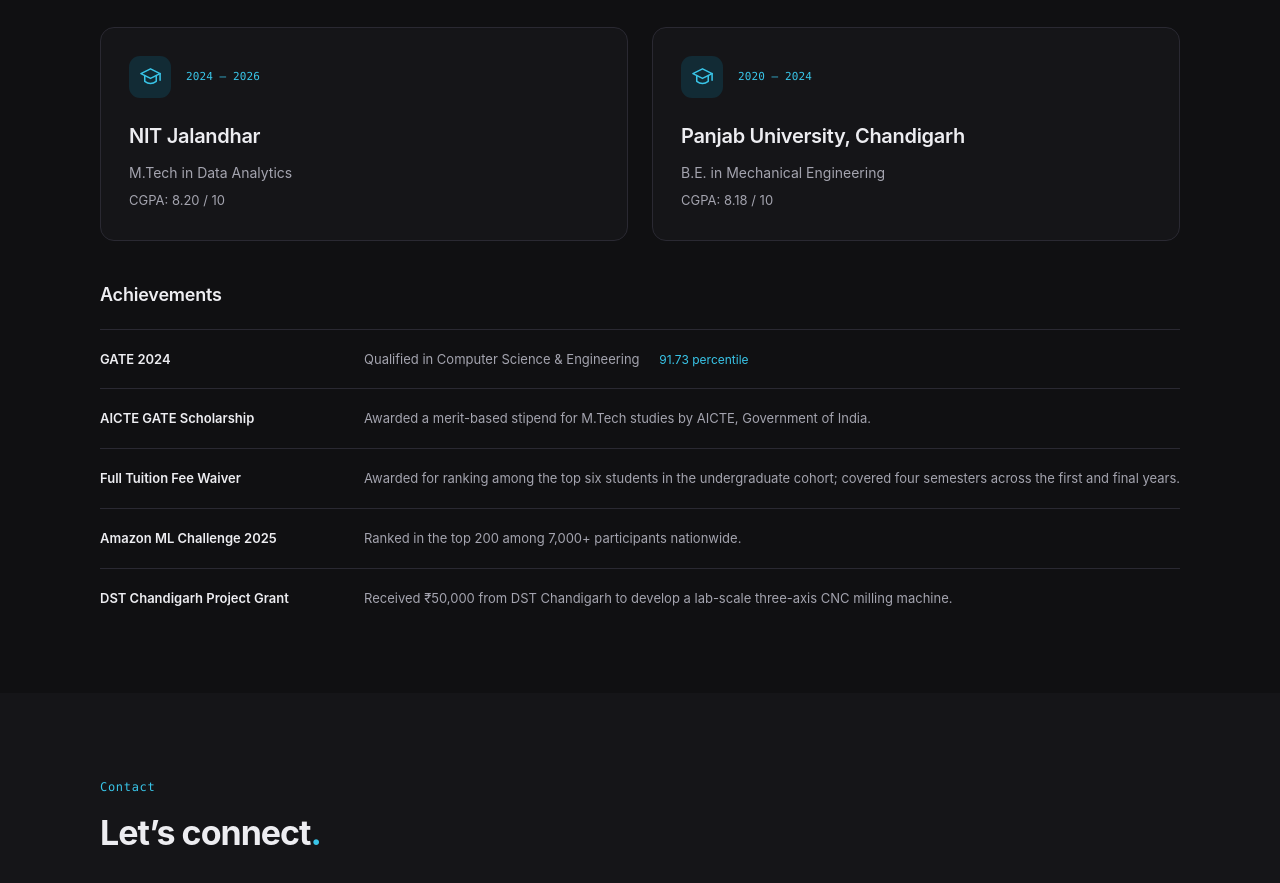
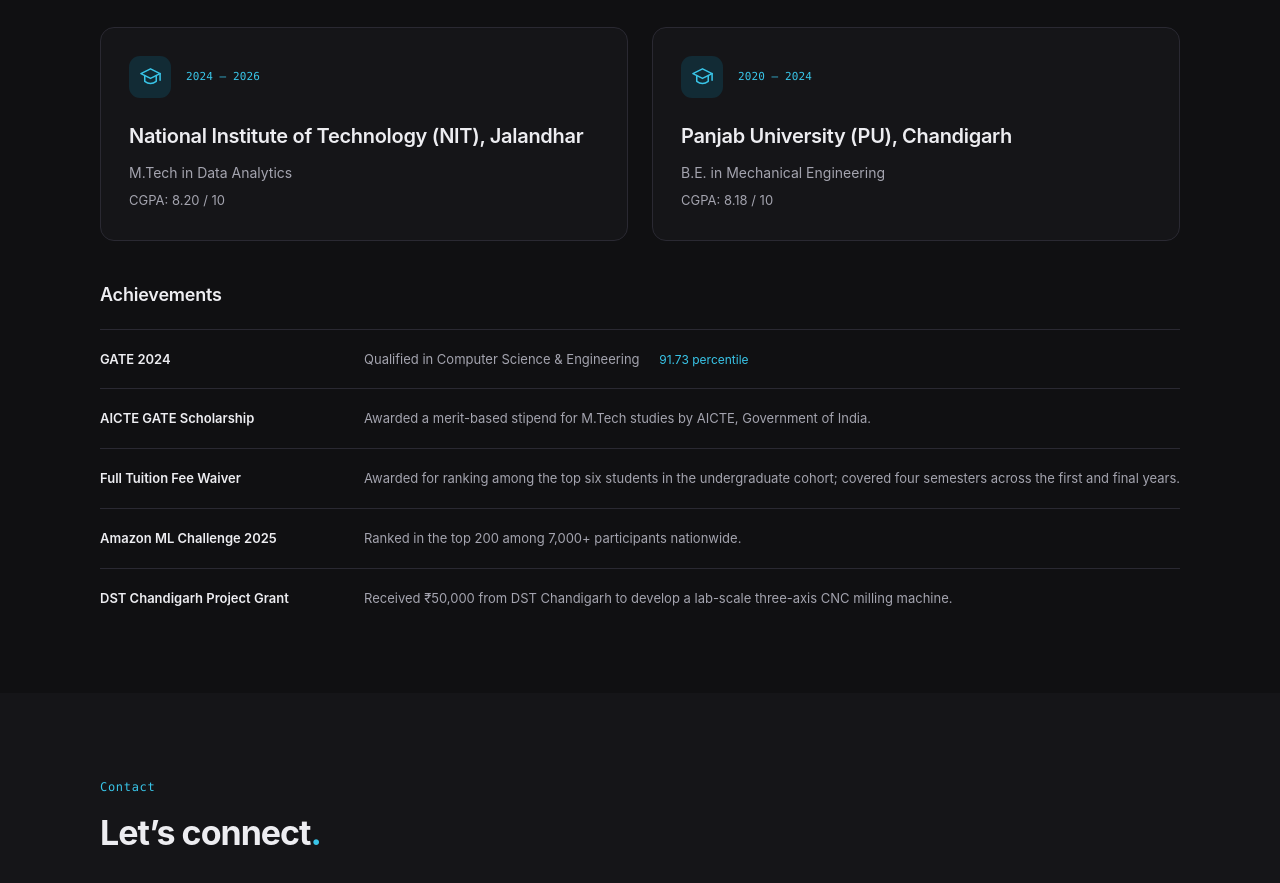
Before and after one commit to UddeshayAnand/UddeshayAnand.github.io, a plain HTML site: page index.html in a window 1280 px wide. Shown: the part 5874-6757 px from the top of the page. Drawn offline with Linux system fonts and the light colour scheme.

Commit message:
Update index.html

```diff
--- a/index.html
+++ b/index.html
@@ -136,8 +136,8 @@
     <section class="section wrap" id="education" aria-labelledby="education-title">
       <header class="section-heading"><p class="eyebrow">Education</p><h2 id="education-title">Academic Background<span>.</span></h2></header>
       <div class="education-cards">
-        <article class="education-card"><div class="education-card-top"><span class="education-icon" aria-hidden="true"><svg viewBox="0 0 24 24"><path d="m2 9 10-5 10 5-10 5Z"/><path d="M6 11v6c4 3 8 3 12 0v-6M22 9v7"/></svg></span><p class="date">2024 – 2026</p></div><h3>NIT Jalandhar</h3><p class="education-degree">M.Tech in Data Analytics</p><p class="education-grade">CGPA: 8.20 / 10</p></article>
-        <article class="education-card"><div class="education-card-top"><span class="education-icon" aria-hidden="true"><svg viewBox="0 0 24 24"><path d="m2 9 10-5 10 5-10 5Z"/><path d="M6 11v6c4 3 8 3 12 0v-6M22 9v7"/></svg></span><p class="date">2020 – 2024</p></div><h3>Panjab University, Chandigarh</h3><p class="education-degree">B.E. in Mechanical Engineering</p><p class="education-grade">CGPA: 8.18 / 10</p></article>
+        <article class="education-card"><div class="education-card-top"><span class="education-icon" aria-hidden="true"><svg viewBox="0 0 24 24"><path d="m2 9 10-5 10 5-10 5Z"/><path d="M6 11v6c4 3 8 3 12 0v-6M22 9v7"/></svg></span><p class="date">2024 – 2026</p></div><h3>National Institute of Technology (NIT), Jalandhar</h3><p class="education-degree">M.Tech in Data Analytics</p><p class="education-grade">CGPA: 8.20 / 10</p></article>
+        <article class="education-card"><div class="education-card-top"><span class="education-icon" aria-hidden="true"><svg viewBox="0 0 24 24"><path d="m2 9 10-5 10 5-10 5Z"/><path d="M6 11v6c4 3 8 3 12 0v-6M22 9v7"/></svg></span><p class="date">2020 – 2024</p></div><h3>Panjab University (PU), Chandigarh</h3><p class="education-degree">B.E. in Mechanical Engineering</p><p class="education-grade">CGPA: 8.18 / 10</p></article>
       </div>
       <section class="achievements" id="achievements" aria-labelledby="achievements-title">
         <h3 id="achievements-title">Achievements</h3>
```
